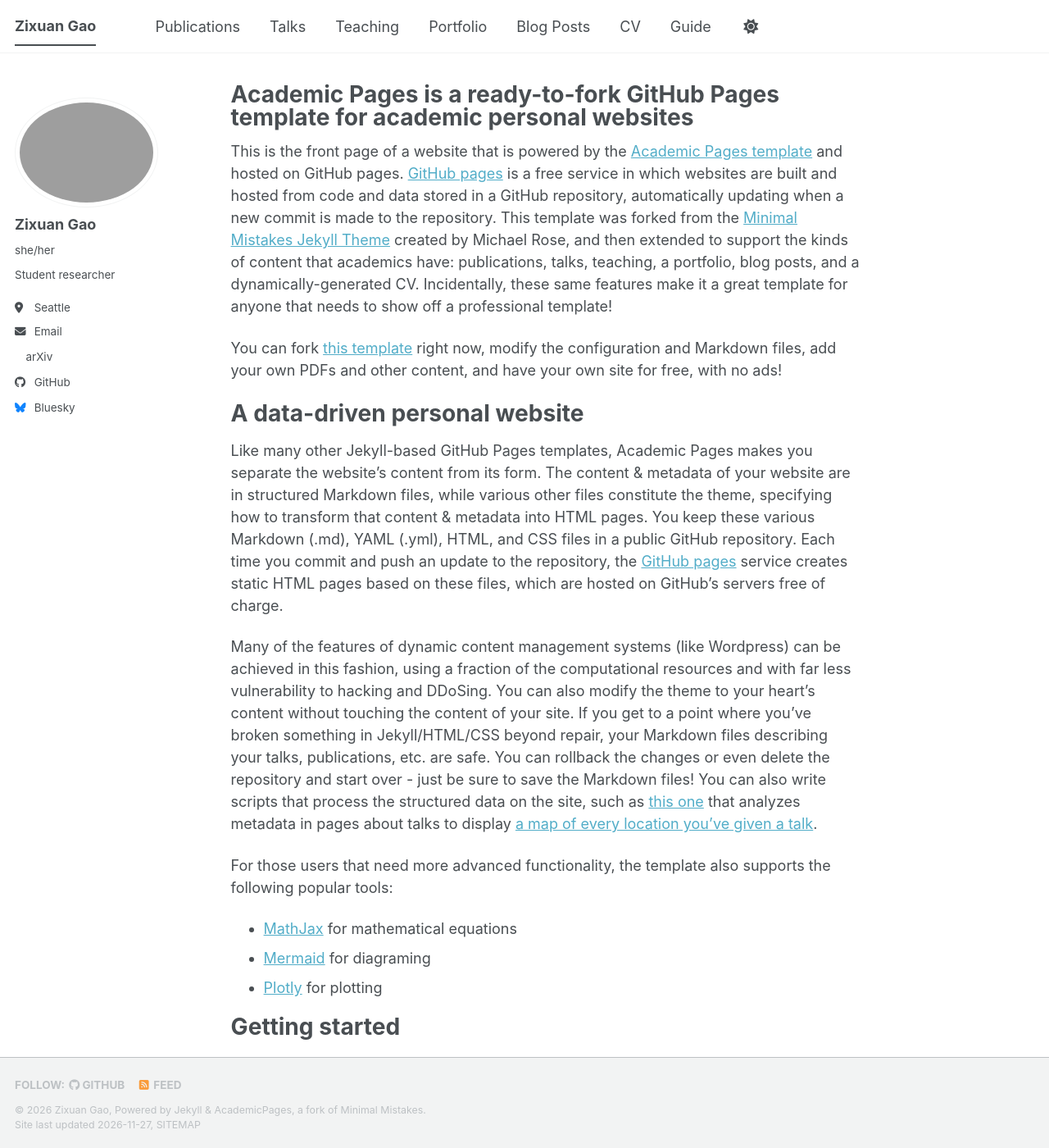
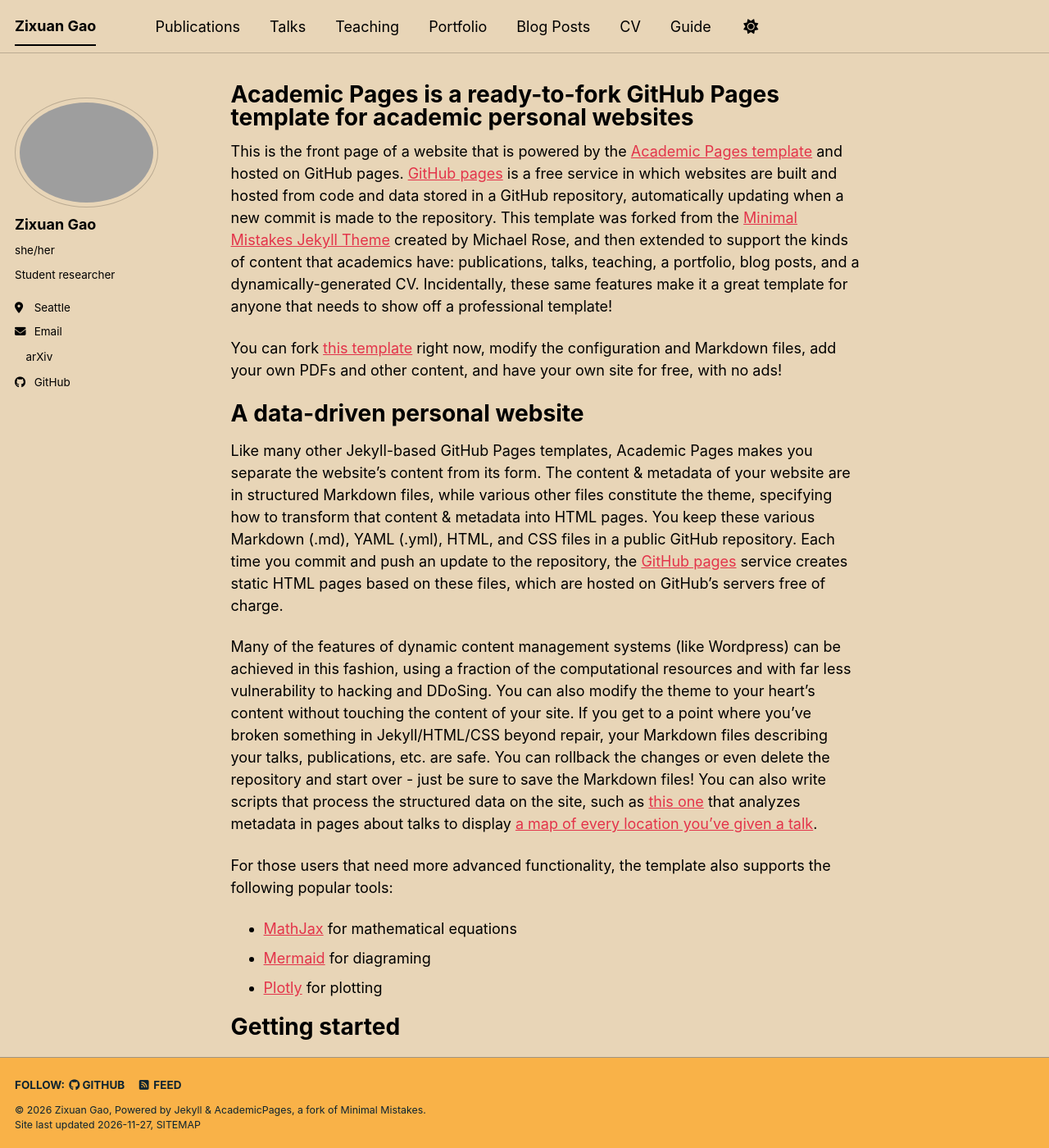
Before and after one commit to zx2009/zx2009.github.io, a Jekyll site: the page built from _pages/about.md, in a window 1280 px wide and 1400 px high. Shown: the whole window at 82% size. Built offline with Jekyll 4.4.1, drawn with Linux system fonts in a browser that asks for light colours; a script bundle is joined from its source files by our own code; a style sheet for code colours, icons or effects is not loaded.

Commit message:
Change site theme to 'sunrise' and update Bluesky username

```diff
--- a/_config.yml
+++ b/_config.yml
@@ -8,7 +8,7 @@
 
 # Basic Site Settings
 locale                   : "en-US"
-site_theme               : "default" # The available themes options are "default", "air", "sunrise", "mint", "dirt" and "contrast"
+site_theme               : "sunrise" # The available themes options are "default", "air", "sunrise", "mint", "dirt" and "contrast"
 title                    : "Zixuan Gao"
 title_separator          : "-"
 name                     : &name "Zixuan Gao"
@@ -43,7 +43,7 @@ author:
 
   # Social media
   artstation       : # Username
-  bluesky          : "bsky.app" # Replace this with you Bluesky username
+  bluesky          :
   facebook         : # Username
   flickr           : # Username
   foursquare       : # Username
```
